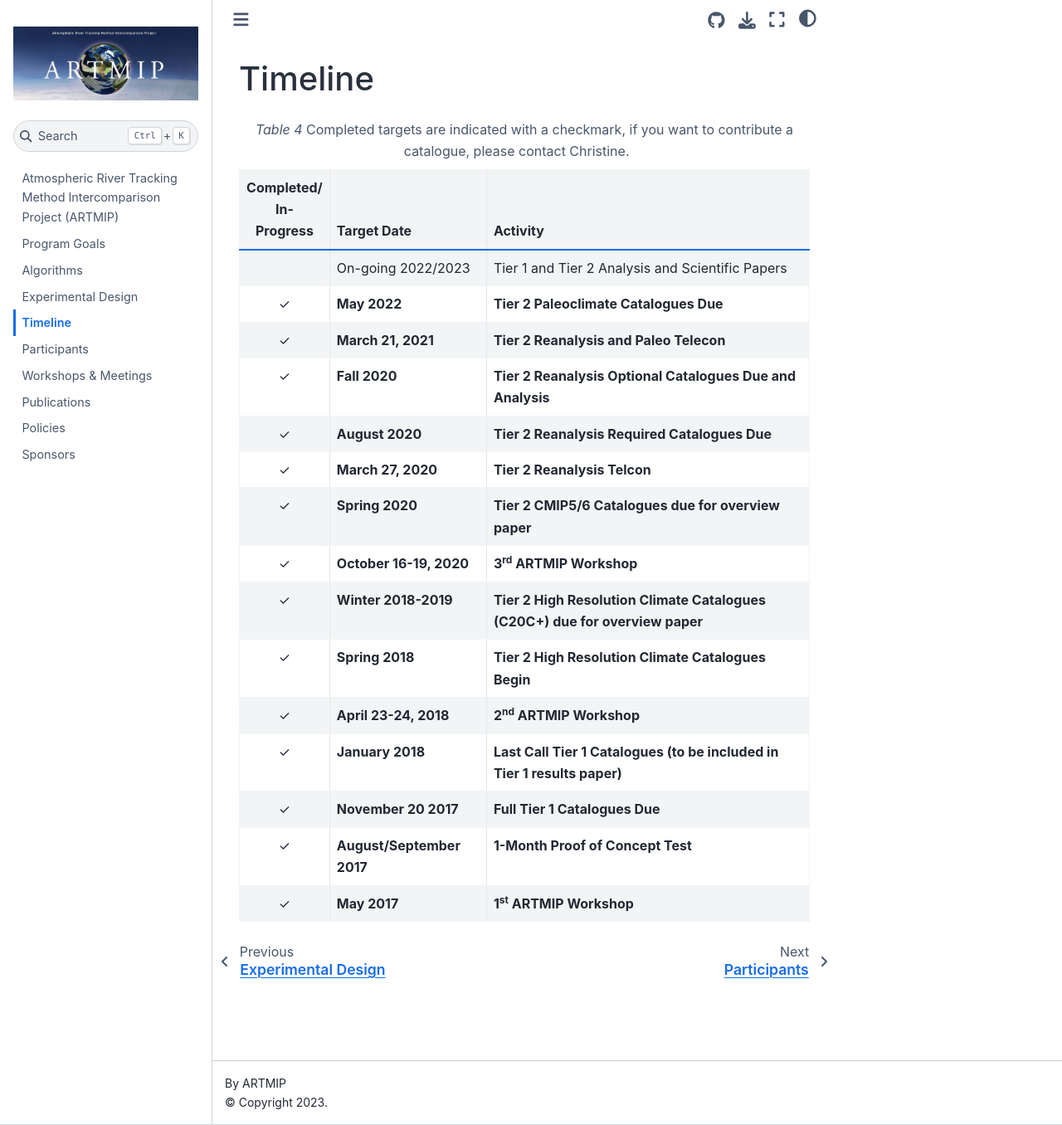
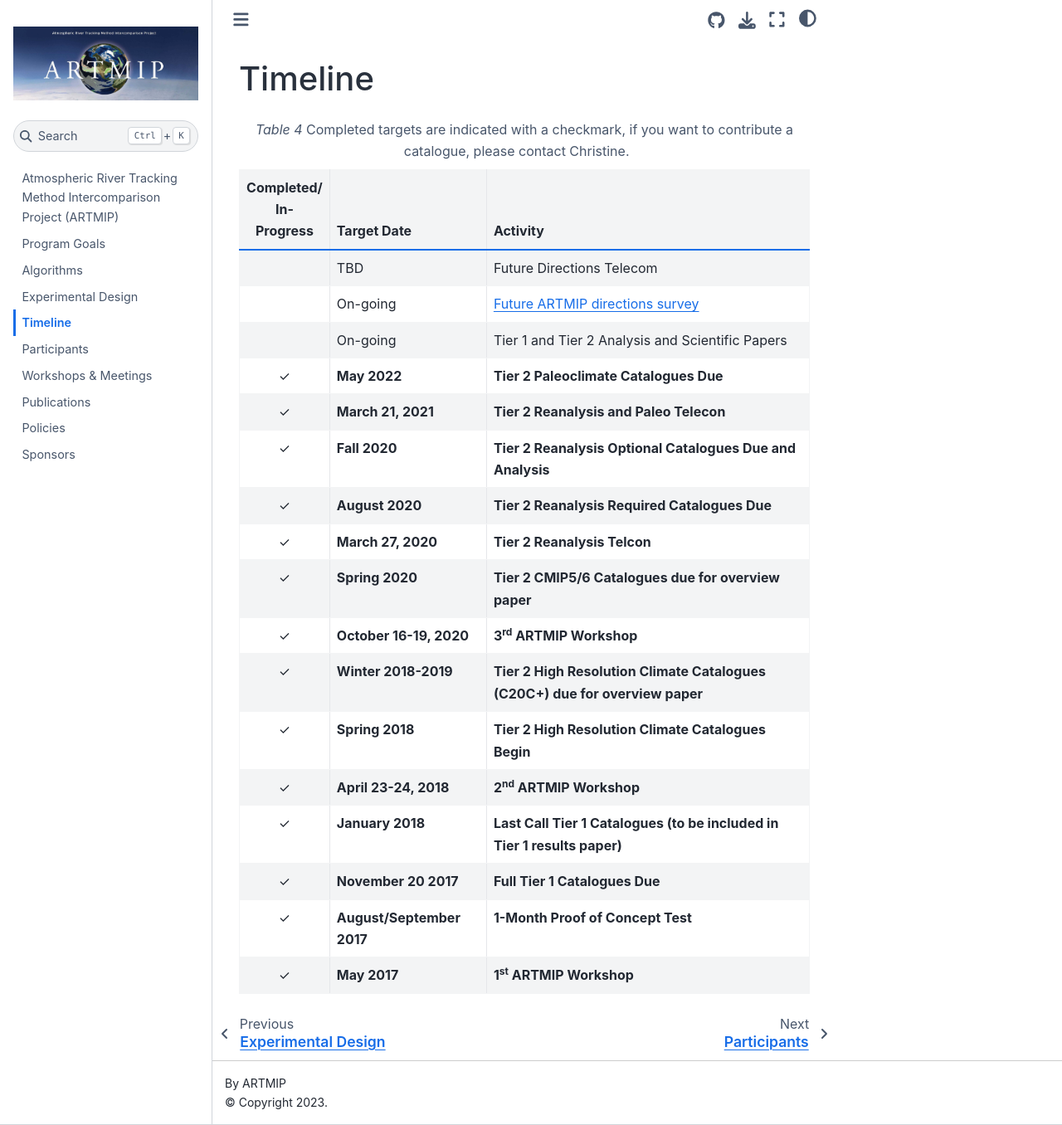
Before and after one commit to NCAR/ARTMIP, a Jupyter Book: the page built from book/timeline.md, in a window 1280 px wide and 1356 px high. Shown: the whole window at 83% size. Built offline with Jupyter Book 1.0.4 settings and Sphinx 7.4.7 and the Sphinx Book theme 1.1.4, drawn with Linux system fonts in a browser that asks for light colours.

Commit message:
Add a few more lines

```diff
--- a/book/timeline.md
+++ b/book/timeline.md
@@ -5,7 +5,9 @@
 :align: center
 | Completed/<br>In-Progress | Target Date | Activity |
 | :---: | ------------- | ------------- |
-|          | On-going 2022/2023 | Tier 1 and Tier 2 Analysis and Scientific Papers |
+|          | TBD | Future Directions Telecom |
+|          | On-going | [Future ARTMIP directions survey](https://forms.gle/Fai2qPAyiaxYxvSX9) |
+|          | On-going | Tier 1 and Tier 2 Analysis and Scientific Papers |
 | &#10003; | **May 2022** | **Tier 2 Paleoclimate Catalogues Due** |
 | &#10003; | **March 21, 2021** | **Tier 2 Reanalysis and Paleo Telecon** |
 | &#10003; | **Fall 2020** | **Tier 2 Reanalysis Optional Catalogues Due and Analysis** |
```
